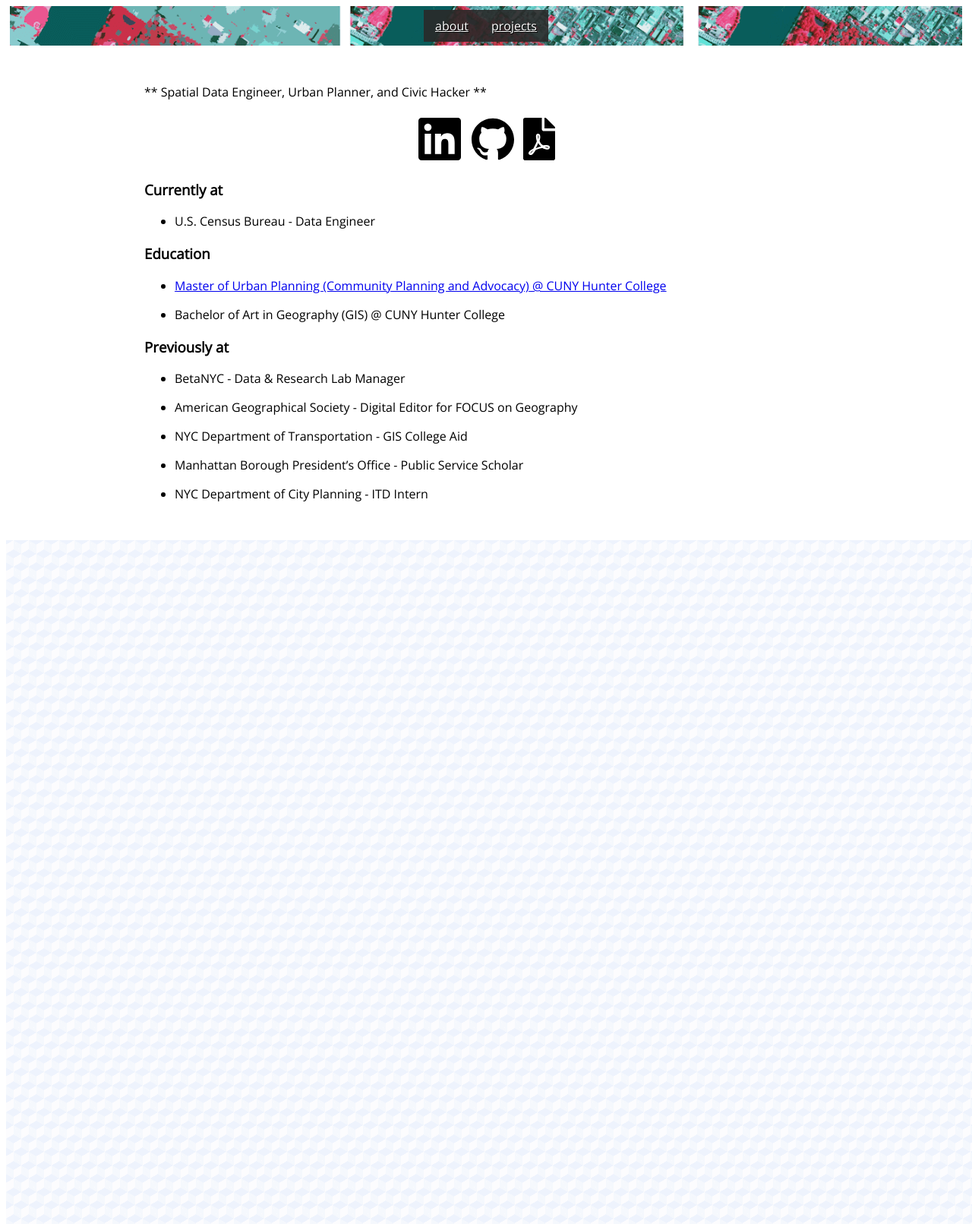
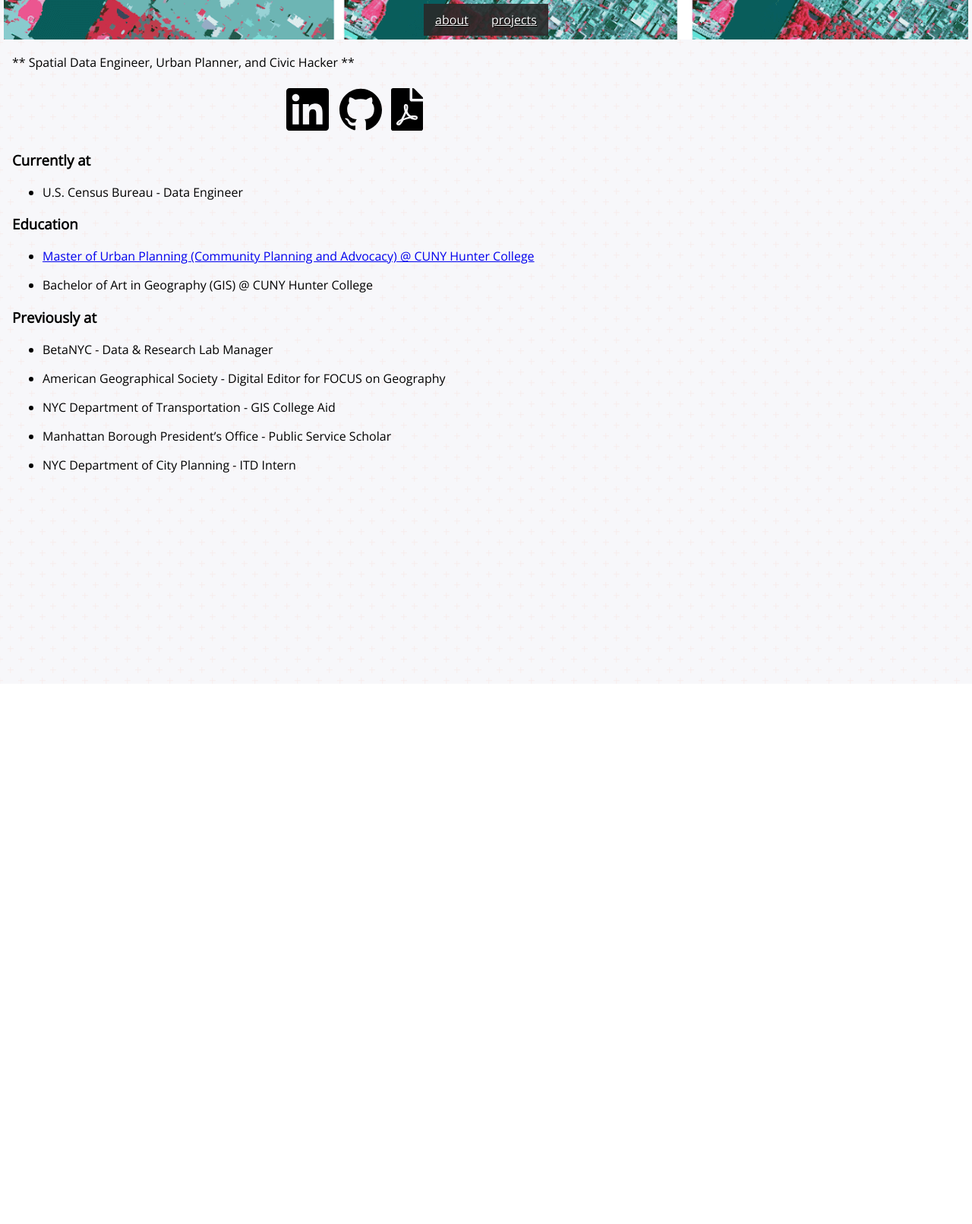
Before and after one commit to zhik/zhik.github.io, a Jekyll site: the page built from index.md, in a window 1280 px wide. Shown: the whole page at 76% size. Built offline with Jekyll 4.4.1, drawn with Linux system fonts in a browser that asks for light colours; after the commit the page ends 900 px from its top, so only the background shows below that.

Commit message:
small fixes

```diff
--- a/_layouts/default.html
+++ b/_layouts/default.html
@@ -10,6 +10,7 @@
     <title>{{ page.title }} - zhi keng he</title>
   </head>
   <body>
+    <div class="background"></div>
     <a class="hidden" href="#content">Skip to main content</a>
     <nav>
       <a href="/">about</a>
@@ -18,6 +19,5 @@
     <div id="content">
       {{ content }}
     </div>
-    <div class="background"></div>
   </body>
 </html>
--- a/css/styles.css
+++ b/css/styles.css
@@ -26,27 +26,32 @@
   height: 70px;
 }
 
+html {
+  padding: 0;
+  margin: 0;
+}
+
 body {
   font-family: 'Open Sans', sans-serif;
   position: relative;
+  padding: 0;
+  margin: 0;
 }
 
 .background {
-  background-color: #e5e5f7;
-  opacity: 0.1;
-  background-image: linear-gradient(30deg, #6495ED 12%, transparent 12.5%, transparent 87%, #6495ED 87.5%, #6495ED), linear-gradient(150deg, #6495ED 12%, transparent 12.5%, transparent 87%, #6495ED 87.5%, #6495ED), linear-gradient(30deg, #6495ED 12%, transparent 12.5%, transparent 87%, #6495ED 87.5%, #6495ED), linear-gradient(150deg, #6495ED 12%, transparent 12.5%, transparent 87%, #6495ED 87.5%, #6495ED), linear-gradient(60deg, #6495ED77 25%, transparent 25.5%, transparent 75%, #6495ED77 75%, #6495ED77), linear-gradient(60deg, #6495ED77 25%, transparent 25.5%, transparent 75%, #6495ED77 75%, #6495ED77);
-  background-size: 20px 35px;
-  background-position: 0 0, 0 0, 10px 18px, 10px 18px, 0 0, 10px 18px;
-  position: absolute;
+  z-index: -1;
+  opacity: 0.3;
+	background: radial-gradient(circle, transparent 20%, #E4E5ED 20%, #E4E5ED 80%, transparent 80%, transparent) 0% 0% / 28px 28px, radial-gradient(circle, transparent 20%, #E4E5ED 20%, #E4E5ED 80%, transparent 80%, transparent) 14px 14px / 28px 28px, linear-gradient(#E5C1C1 1.5px, transparent 1.5px) 0px -0.75px / 14px 14px, linear-gradient(90deg, #E5C1C1 1.5px, #E4E5ED 1.5px) -0.75px 0px / 14px 14px #E4E5ED;
+	background-size: 28px 28px, 28px 28px, 14px 14px, 14px 14px;
+	background-color: #E4E5ED;
+  position: fixed;
   height: 100vh;
   width: 100vw;
-  left: 0;
-  right: 0;
 }
 
 #content {
   max-width: 900px;
-  margin: 50px auto 50px;
+  padding: 0.2rem 1rem;
 }
 
 .row {
```
